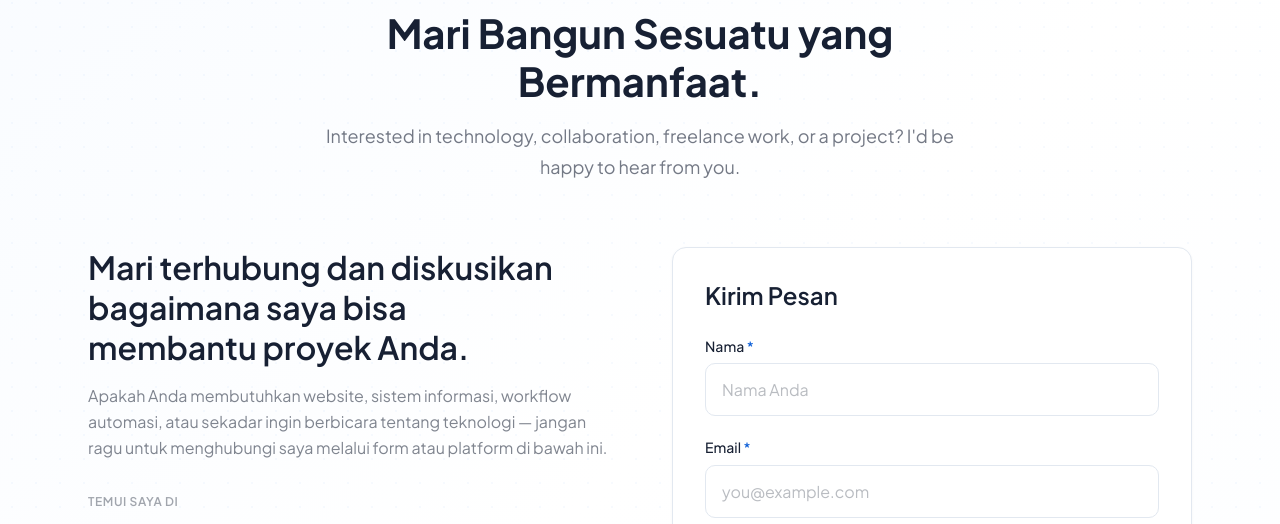
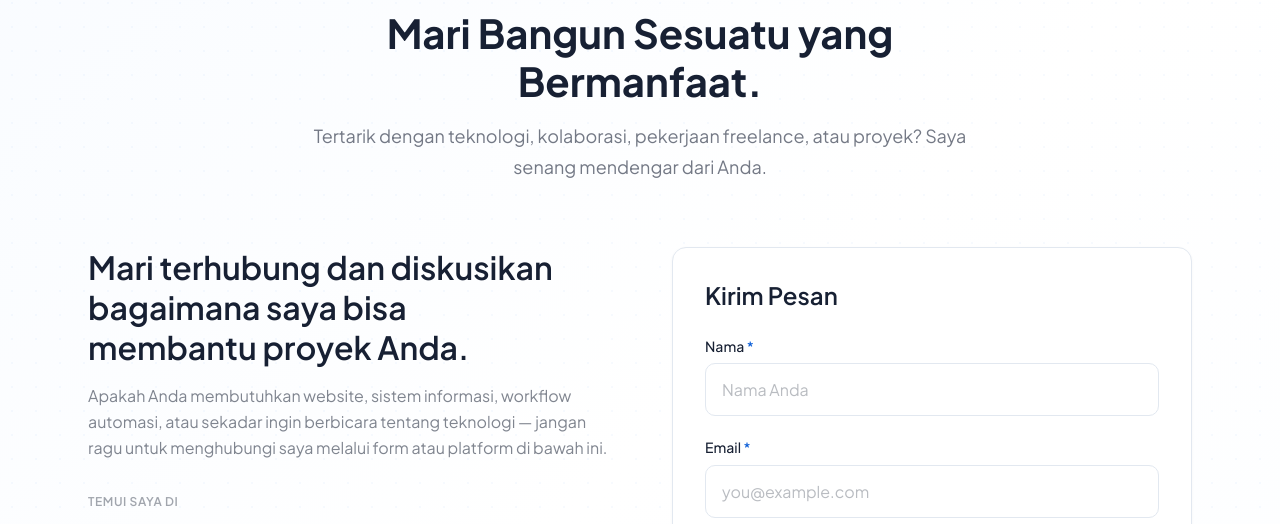
Before and after one commit to Rizki11RR/portofolio, a website: page index.html in a window 1280 px wide. Shown: the part 10088-10612 px from the top of the page. Drawn offline with nearby package versions, Linux system fonts and the light colour scheme; files that its build step writes are made by us from their sources.

Commit message:
Translate contact section text to Indonesian for better localization

```diff
--- a/index.html
+++ b/index.html
@@ -1415,7 +1415,7 @@
           <p class="reveal label-dot mb-3">Hubungi Saya</p>
           <h2 class="reveal text-heading-1 text-surface-dark mb-4">Mari Bangun Sesuatu yang Bermanfaat.</h2>
           <p class="reveal text-body-lg text-surface-dark/60">
-            Interested in technology, collaboration, freelance work, or a project? I'd be happy to hear from you.
+            Tertarik dengan teknologi, kolaborasi, pekerjaan freelance, atau proyek? Saya senang mendengar dari Anda.
           </p>
         </div>
 
```
